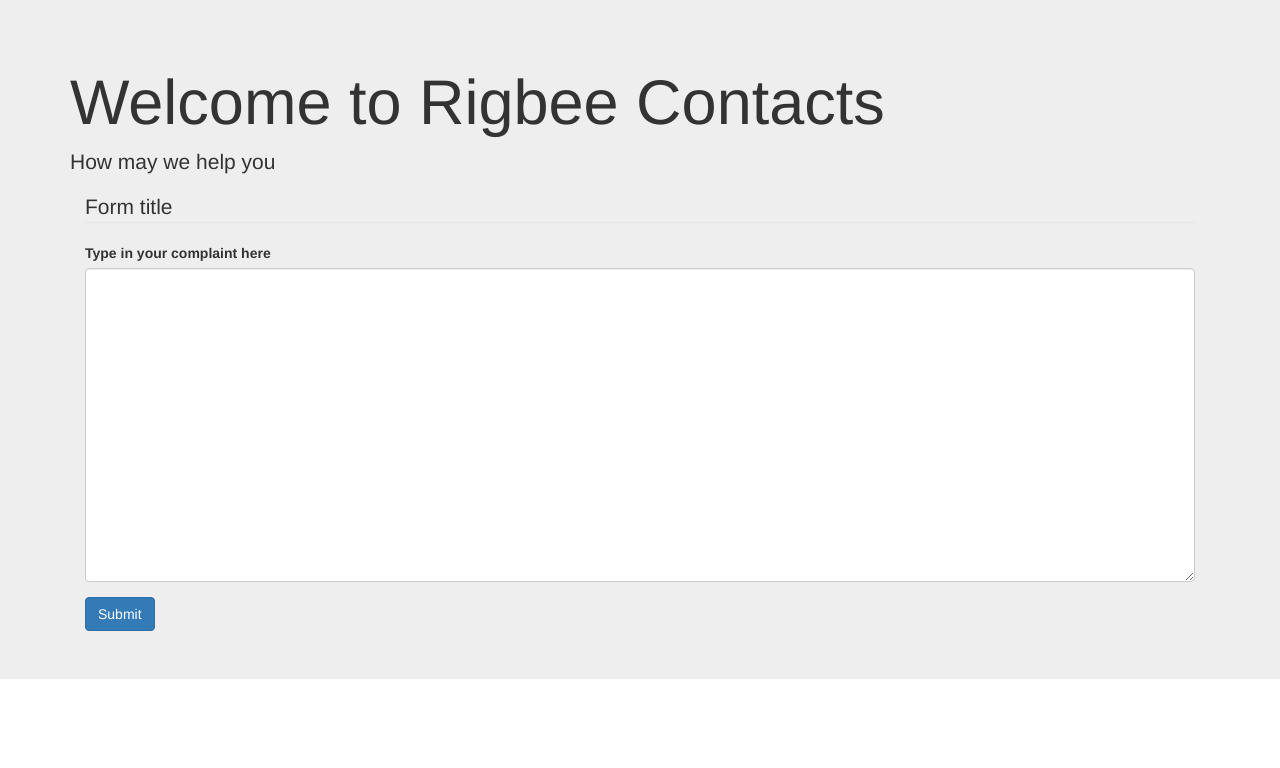
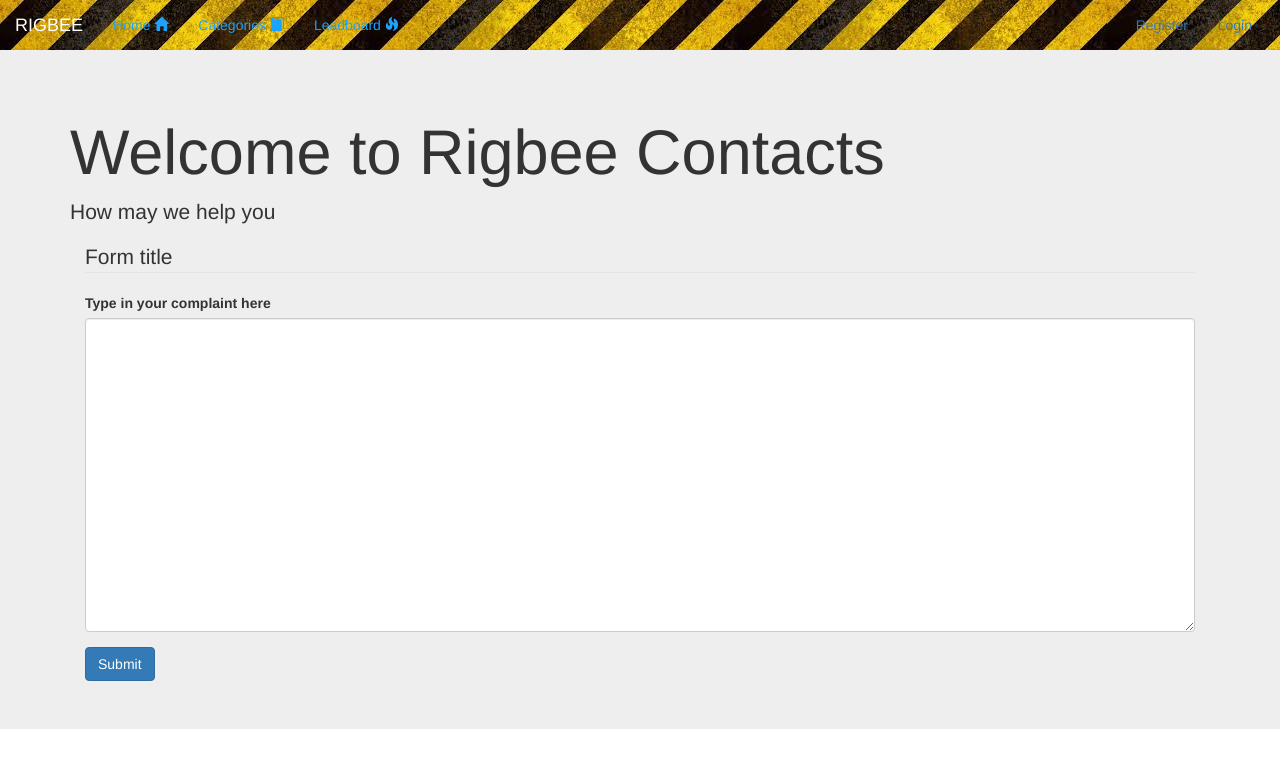
Before and after one commit to nonicalx/NetlifyDemo, a plain HTML site: page contact.html in a window 1280 px wide. Drawn offline with Linux system fonts and the light colour scheme.

Commit message:
Full link changes and style

```diff
--- a/contact.html
+++ b/contact.html
@@ -6,6 +6,24 @@
 	<title>Rigbee Contact</title>
 </head>
 <body>
+		<nav class="nav" style="background-image: url(head.jpg)">
+				<a class="navbar-brand" href="#" style="color: white">RIGBEE</a>
+				<ul class="nav navbar-nav">
+					<li class="nav-item">
+						<a class="nav-link" href="#"  style="color:  #1aa3ff">Home <span class="glyphicon glyphicon-home"></span></a>
+					</li>
+					<li class="nav-item">
+						<a class="nav-link" href="#"  style="color:  #1aa3ff">Categories <span class="glyphicon glyphicon-book"></span></a>
+					</li>
+					<li class="nav-item">
+						<a class="nav-link" href="#"  style="color: #1aa3ff">Leadboard <span class="glyphicon glyphicon-fire"></span></a>
+					</li>
+				</ul>
+				<form class="form-inline navbar-form pull-right">
+					<a class="btn btn-success-outline" href="register.html">Register</a>
+					<a class="btn btn-success-outline" href="login.html">Login</a>
+				</form>
+			</nav>
 <div class="jumbotron">
 	<div class="container">
 		<h1>Welcome to Rigbee Contacts</h1>
```
Also changed, not shown: login.html (+5 -5 lines), nav.html (+2 -2 lines), register.html (+5 -5 lines).
